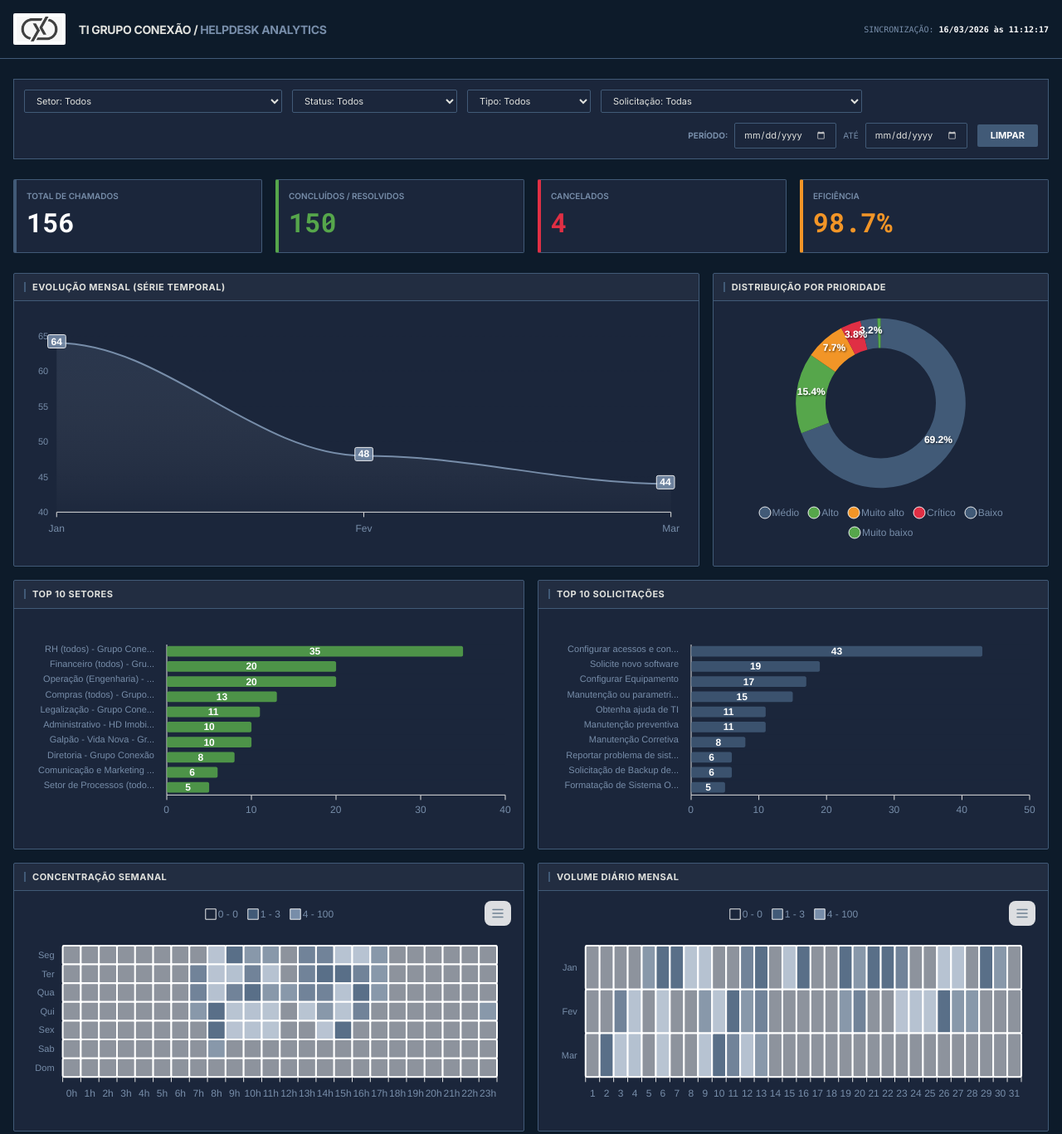
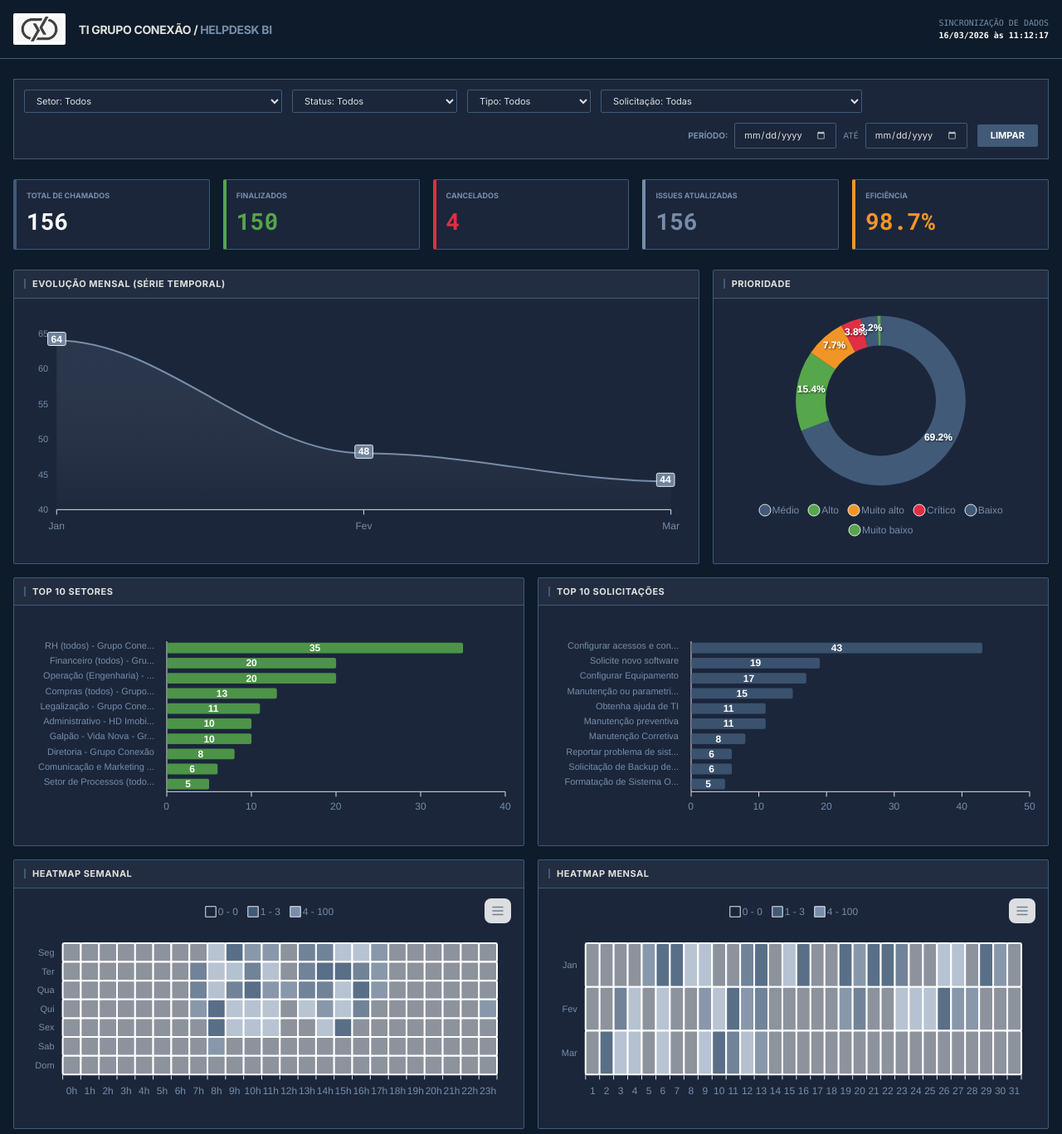
Before and after one commit to tigrupoconexao/dashboard-ti-cnx, a plain HTML site: page index.html in a window 1280 px wide. Shown: the top 1367 px of the page at 83% size. Drawn offline with nearby package versions, Linux system fonts and the light colour scheme.

Commit message:
Update index.html

```diff
--- a/index.html
+++ b/index.html
@@ -3,7 +3,7 @@
 <head>
     <meta charset="UTF-8">
     <meta name="viewport" content="width=device-width, initial-scale=1.0">
-    <title>BI Helpdesk | Grupo Conexão</title>
+    <title>BI Helpdesk | Grafana Analytics</title>
     <script src="https://cdn.tailwindcss.com"></script>
     <script src="https://cdnjs.cloudflare.com/ajax/libs/PapaParse/5.3.2/papaparse.min.js"></script>
     <script src="https://cdn.jsdelivr.net/npm/apexcharts"></script>
@@ -56,8 +56,8 @@
         .panel-content { padding: 12px; flex-grow: 1; }
 
         .stat-panel { border-left: 4px solid var(--blue); }
-        .stat-value { font-family: 'Roboto Mono', monospace; font-size: 32px; font-weight: 700; color: #fff; }
-        .stat-label { font-size: 10px; color: var(--text-dim); font-weight: 600; text-transform: uppercase; }
+        .stat-value { font-family: 'Roboto Mono', monospace; font-size: 28px; font-weight: 700; color: #fff; }
+        .stat-label { font-size: 9px; color: var(--text-dim); font-weight: 700; text-transform: uppercase; margin-bottom: 4px; }
 
         .g-select {
             background: #1b263b;
@@ -69,11 +69,7 @@
             outline: none;
         }
 
-        input[type="date"]::-webkit-calendar-picker-indicator {
-            filter: invert(0.8);
-            cursor: pointer;
-        }
-
+        input[type="date"]::-webkit-calendar-picker-indicator { filter: invert(0.8); cursor: pointer; }
         header { background: #0d1b2a; border-bottom: 1px solid var(--border-panel); }
         ::-webkit-scrollbar { width: 6px; height: 6px; }
         ::-webkit-scrollbar-thumb { background: var(--border-panel); }
@@ -87,10 +83,10 @@
                 <div class="bg-white p-1 rounded-sm">
                     <img src="logo.png" style="height:30px;" onerror="this.src='https://via.placeholder.com/100x30/FFFFFF/0d1b2a?text=LOGOMARCA'">
                 </div>
-                <div class="text-[14px] font-bold tracking-tight">TI GRUPO CONEXÃO / <span class="text-[#778da9]">HELPDESK ANALYTICS</span></div>
+                <div class="text-[14px] font-bold tracking-tight">TI GRUPO CONEXÃO / <span class="text-[#778da9]">HELPDESK BI</span></div>
             </div>
-            <div class="text-[10px] font-mono text-right">
-                <span class="text-[#778da9]">SINCRONIZAÇÃO: </span>
+            <div id="last-update" class="text-[10px] font-mono text-right flex flex-col">
+                <span class="text-[#778da9]">SINCRONIZAÇÃO DE DADOS</span>
                 <span id="sync-time" class="text-white font-bold">---</span>
             </div>
         </div>
@@ -106,15 +102,15 @@
 
             <div class="flex items-center gap-2 ml-auto">
                 <label class="text-[10px] font-bold text-[#778da9] uppercase">Período:</label>
-                <input type="date" id="f-start" class="g-select w-auto" onchange="apply()">
-                <span class="text-[#778da9] text-[10px] uppercase">até</span>
-                <input type="date" id="f-end" class="g-select w-auto" onchange="apply()">
+                <input type="date" id="f-start" class="g-select" onchange="apply()">
+                <span class="text-[#778da9] text-[10px]">ATÉ</span>
+                <input type="date" id="f-end" class="g-select" onchange="apply()">
             </div>
 
-            <button onclick="reset()" class="g-select border-none bg-[#415a77] hover:bg-[#778da9] font-bold px-4 text-white transition-colors uppercase">Limpar</button>
+            <button onclick="reset()" class="g-select border-none bg-[#415a77] hover:bg-[#778da9] font-bold px-4 text-white uppercase">Limpar</button>
         </div>
 
-        <div class="grid grid-cols-1 md:grid-cols-4 gap-4 mb-6">
+        <div class="grid grid-cols-1 md:grid-cols-5 gap-4 mb-6">
             <div class="grafana-panel stat-panel">
                 <div class="panel-content">
                     <div class="stat-label">Total de Chamados</div>
@@ -123,7 +119,7 @@
             </div>
             <div class="grafana-panel stat-panel !border-l-[#56a64b]">
                 <div class="panel-content">
-                    <div class="stat-label">Concluídos / Resolvidos</div>
+                    <div class="stat-label">Finalizados</div>
                     <div id="kpi-resolved" class="stat-value text-[#56a64b]">0</div>
                 </div>
             </div>
@@ -131,6 +127,12 @@
                 <div class="panel-content">
                     <div class="stat-label">Cancelados</div>
                     <div id="kpi-canceled" class="stat-value text-[#e02f44]">0</div>
+                </div>
+            </div>
+            <div class="grafana-panel stat-panel !border-l-[#778da9]">
+                <div class="panel-content">
+                    <div class="stat-label">Issues Atualizadas</div>
+                    <div id="kpi-updated" class="stat-value text-[#778da9]">0</div>
                 </div>
             </div>
             <div class="grafana-panel stat-panel !border-l-[#f29527]">
@@ -147,43 +149,28 @@
                 <div class="panel-content"><div id="chart-ev"></div></div>
             </div>
             <div class="grafana-panel lg:col-span-4">
-                <div class="panel-header">Distribuição por Prioridade</div>
+                <div class="panel-header">Prioridade</div>
                 <div class="panel-content"><div id="chart-prio"></div></div>
             </div>
         </div>
 
         <div class="grid grid-cols-1 lg:grid-cols-2 gap-4 mb-4">
-            <div class="grafana-panel">
-                <div class="panel-header">Top 10 Setores</div>
-                <div class="panel-content"><div id="chart-sectors"></div></div>
-            </div>
-            <div class="grafana-panel">
-                <div class="panel-header">Top 10 Solicitações</div>
-                <div class="panel-content"><div id="chart-req"></div></div>
-            </div>
+            <div class="grafana-panel"><div class="panel-header">Top 10 Setores</div><div class="panel-content"><div id="chart-sectors"></div></div></div>
+            <div class="grafana-panel"><div class="panel-header">Top 10 Solicitações</div><div class="panel-content"><div id="chart-req"></div></div></div>
         </div>
 
         <div class="grid grid-cols-1 lg:grid-cols-2 gap-4 mb-4">
-            <div class="grafana-panel">
-                <div class="panel-header">Concentração Semanal</div>
-                <div class="panel-content"><div id="chart-week"></div></div>
-            </div>
-            <div class="grafana-panel">
-                <div class="panel-header">Volume Diário Mensal</div>
-                <div class="panel-content"><div id="chart-month"></div></div>
-            </div>
+            <div class="grafana-panel"><div class="panel-header">Heatmap Semanal</div><div class="panel-content"><div id="chart-week"></div></div></div>
+            <div class="grafana-panel"><div class="panel-header">Heatmap Mensal</div><div class="panel-content"><div id="chart-month"></div></div></div>
         </div>
 
-        <div class="grafana-panel">
-            <div class="panel-header">Matriz: Solicitação vs Setor</div>
-            <div class="panel-content overflow-x-auto"><div id="chart-matrix"></div></div>
-        </div>
+        <div class="grafana-panel"><div class="panel-header">Matriz: Solicitação vs Setor</div><div class="panel-content overflow-x-auto"><div id="chart-matrix"></div></div></div>
     </div>
 
     <script>
         let raw = [];
         let charts = {};
-        const COL = { STATUS: 'Status', PRIO: 'Prioridade', CREATED: 'Criado', TYPE: 'Tipo de item', REQ: 'Campo personalizado (Request Type)', SECTOR: 'Campo personalizado (Setor Solicitante)' };
+        const COL = { STATUS: 'Status', PRIO: 'Prioridade', CREATED: 'Criado', UPDATED: 'Atualizado(a)', TYPE: 'Tipo de item', REQ: 'Campo personalizado (Request Type)', SECTOR: 'Campo personalizado (Setor Solicitante)' };
 
         function clean(s) {
             if(!s) return "";
@@ -228,17 +215,11 @@
             const filtered = raw.filter(d => {
                 const p = parseDate(d[COL.CREATED]);
                 if(!p) return false;
-
-                const matchSelects = (fs === 'All' || d[COL.SECTOR] === fs) &&
-                                   (fst === 'All' || d[COL.STATUS] === fst) &&
-                                   (ft === 'All' || d[COL.TYPE] === ft) &&
-                                   (fr === 'All' || d[COL.REQ] === fr);
-
+                const matchSelects = (fs === 'All' || d[COL.SECTOR] === fs) && (fst === 'All' || d[COL.STATUS] === fst) && (ft === 'All' || d[COL.TYPE] === ft) && (fr === 'All' || d[COL.REQ] === fr);
                 const dDate = new Date(p.y, p.m - 1, p.d);
                 const sDate = dateStart ? new Date(dateStart + "T00:00:00") : null;
                 const eDate = dateEnd ? new Date(dateEnd + "T23:59:59") : null;
                 const matchDate = (!sDate || dDate >= sDate) && (!eDate || dDate <= eDate);
-
                 return matchSelects && matchDate;
             });
             render(filtered);
@@ -246,8 +227,7 @@
 
         function reset() {
             document.querySelectorAll('.g-select').forEach(s => s.value='All');
-            document.getElementById('f-start').value = "";
-            document.getElementById('f-end').value = "";
+            document.getElementById('f-start').value = ""; document.getElementById('f-end').value = "";
             apply();
         }
 
@@ -258,12 +238,32 @@
             const can = data.filter(d => d[COL.STATUS] === "Cancelado").length;
             const rate = (total - can) > 0 ? ((fin / (total - can)) * 100).toFixed(1) : 0;
 
+            // Cálculo das Issues Atualizadas no Período (Baseado na coluna Atualizado)
+            const dateStart = document.getElementById('f-start').value;
+            const dateEnd = document.getElementById('f-end').value;
+            const sDate = dateStart ? new Date(dateStart + "T00:00:00") : null;
+            const eDate = dateEnd ? new Date(dateEnd + "T23:59:59") : null;
+            const fs = document.getElementById('f-sector').value;
+            const fst = document.getElementById('f-status').value;
+            const ft = document.getElementById('f-type').value;
+            const fr = document.getElementById('f-req').value;
+
+            const updatedInPeriod = raw.filter(d => {
+                const p = parseDate(d[COL.UPDATED]);
+                if(!p) return false;
+                const dDate = new Date(p.y, p.m - 1, p.d);
+                const matchDate = (!sDate || dDate >= sDate) && (!eDate || dDate <= eDate);
+                const matchSelects = (fs === 'All' || d[COL.SECTOR] === fs) && (fst === 'All' || d[COL.STATUS] === fst) && (ft === 'All' || d[COL.TYPE] === ft) && (fr === 'All' || d[COL.REQ] === fr);
+                return matchDate && matchSelects;
+            }).length;
+
             document.getElementById('kpi-total').innerText = total;
             document.getElementById('kpi-resolved').innerText = fin;
             document.getElementById('kpi-canceled').innerText = can;
+            document.getElementById('kpi-updated').innerText = updatedInPeriod;
             document.getElementById('kpi-rate').innerText = rate + "%";
 
-            // Evolução
+            // Gráfico de Evolução (Área Gradiente)
             const months = {"01/26": "Jan", "02/26": "Fev", "03/26": "Mar"};
             let ev = {"01/26":0, "02/26":0, "03/26":0};
             data.forEach(d => { let p=parseDate(d[COL.CREATED]); if(p && ev.hasOwnProperty(p.key)) ev[p.key]++; });
@@ -280,13 +280,8 @@
 
             const prio = count(data, COL.PRIO);
             draw('chart-prio', { series:prio.v, labels:prio.l, chart:{type:'donut', height:280}, stroke:{show:false}, colors:['#415a77','#56a64b','#f29527','#e02f44'], legend:{position:'bottom', labels:{colors:'#778da9'}} });
-
-            const sec = count(data, COL.SECTOR, 10);
-            draw('chart-sectors', bar(sec.v, sec.l, '#56a64b', true));
-
-            const req = count(data, COL.REQ, 10);
-            draw('chart-req', bar(req.v, req.l, '#415a77', true));
-
+            draw('chart-sectors', bar(count(data, COL.SECTOR, 10).v, count(data, COL.SECTOR, 10).l, '#56a64b', true));
+            draw('chart-req', bar(count(data, COL.REQ, 10).v, count(data, COL.REQ, 10).l, '#415a77', true));
             renderHeatmaps(data);
         }
 
@@ -296,30 +291,16 @@
             return { l:e.map(i=>i[0]), v:e.map(i=>i[1]) };
         }
 
-        function bar(v, l, c, h) {
-            return { series:[{name:'Total', data:v}], chart:{type:'bar', height:250, toolbar:{show:false}}, colors:[c], plotOptions:{bar:{horizontal:h, borderRadius:2}}, xaxis:{categories:l}, grid:{borderColor:'#1b263b'} };
-        }
+        function bar(v, l, c, h) { return { series:[{name:'Total', data:v}], chart:{type:'bar', height:250, toolbar:{show:false}}, colors:[c], plotOptions:{bar:{horizontal:h, borderRadius:2}}, xaxis:{categories:l}, grid:{borderColor:'#1b263b'} }; }
 
         function renderHeatmaps(data) {
-            const hColors = {
-                ranges: [
-                    { from: 0, to: 0, color: '#1b263b' },
-                    { from: 1, to: 3, color: '#415a77' },
-                    { from: 4, to: 100, color: '#778da9' }
-                ]
-            };
-
+            const hColors = { ranges: [{ from: 0, to: 0, color: '#1b263b' }, { from: 1, to: 3, color: '#415a77' }, { from: 4, to: 100, color: '#778da9' }] };
             let wk = ["Seg","Ter","Qua","Qui","Sex","Sab","Dom"].map(d=>({name:d, data:Array(24).fill(0).map((_,i)=>({x:i+'h', y:0}))}));
-            data.forEach(d => {
-                let p=parseDate(d[COL.CREATED]);
-                if(p) { let dObj=new Date(p.y,p.m-1,p.d); let idx=(dObj.getDay()+6)%7; if(wk[idx]) wk[idx].data[p.h].y++; }
-            });
+            data.forEach(d => { let p=parseDate(d[COL.CREATED]); if(p) { let dObj=new Date(p.y,p.m-1,p.d); let idx=(dObj.getDay()+6)%7; if(wk[idx]) wk[idx].data[p.h].y++; } });
             draw('chart-week', { series:wk.reverse(), chart:{type:'heatmap', height:250}, plotOptions:{heatmap:{colorScale:hColors}}, dataLabels:{enabled:false} });
-
             let mth = ["Jan","Fev","Mar"].map(m=>({name:m, data:Array(31).fill(0).map((_,i)=>({x:(i+1).toString(), y:0}))}));
             data.forEach(d => { let p=parseDate(d[COL.CREATED]); if(p && p.m<=3) mth[p.m-1].data[p.d-1].y++; });
             draw('chart-month', { series:mth.reverse(), chart:{type:'heatmap', height:250}, plotOptions:{heatmap:{colorScale:hColors}}, dataLabels:{enabled:false} });
-
             const s = count(data, COL.SECTOR, 8).l; const r = count(data, COL.REQ, 10).l;
             draw('chart-matrix', { series:r.map(req=>({name:req, data:s.map(sec=>({x:sec, y:data.filter(d=>d[COL.REQ]===req && d[COL.SECTOR]===sec).length}))})), chart:{type:'heatmap', height:400}, plotOptions:{heatmap:{colorScale:hColors}}, dataLabels:{enabled:true} });
         }
```
